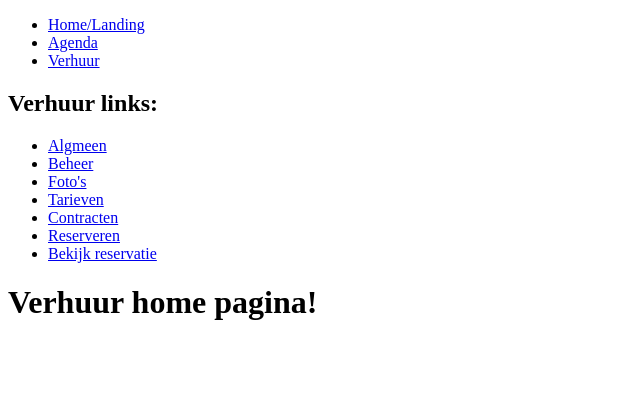
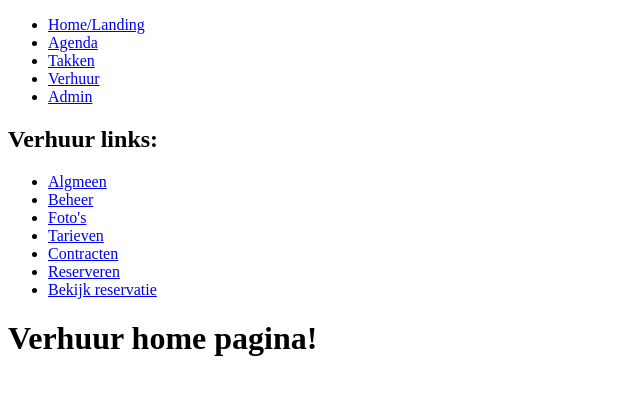
Before and after one commit to WouterVdS/BosvogelWebPlatform, a Django app: page /verhuur/ in a window 1280 px wide. Shown: the top 395 px of the page, without its empty margins (0-640 px from the left). Run offline with Django 3.2, Linux system fonts and the light colour scheme; parts of the project's set-up code (start-up, migrations or seed data) failed here and were passed over.

Commit message:
Added base for takken app

```diff
--- a/BosvogelWebPlatform/settings.py
+++ b/BosvogelWebPlatform/settings.py
@@ -41,6 +41,7 @@ INSTALLED_APPS = [
     'apps.place',
     'apps.agenda',
     'apps.rent',
+    'apps.takken',
     'rules.apps.AutodiscoverRulesConfig',
     'django.contrib.admin',
     'django.contrib.auth',
--- a/BosvogelWebPlatform/urls.py
+++ b/BosvogelWebPlatform/urls.py
@@ -8,5 +8,6 @@ urlpatterns = [
                   path('admin/', admin.site.urls),
                   path('agenda/', include('apps.agenda.urls')),
                   path('verhuur/', include('apps.rent.urls')),
+                  path('takken/', include('apps.takken.urls')),
                   path('', include('apps.home.urls')),
               ] + static(settings.MEDIA_URL, document_root=settings.MEDIA_ROOT)
--- a/apps/agenda/views.py
+++ b/apps/agenda/views.py
@@ -2,4 +2,4 @@ from django.shortcuts import render
 
 
 def index(request):
-    return render(request, 'agenda/agenda.html', {'title_suffix': ' - Agenda'})
+    return render(request, 'agenda/index.html', {'title_suffix': ' - Agenda'})
--- a/apps/home/templates/home/base.html
+++ b/apps/home/templates/home/base.html
@@ -13,7 +13,10 @@
     <ul>
         <li><a href="{% url 'home:index' %}">Home/Landing</a></li>
         <li><a href="{% url 'agenda:index' %}">Agenda</a></li>
+        <li><a href="{% url 'takken:index' %}">Takken</a></li>
         <li><a href="{% url 'rent:index' %}">Verhuur</a></li>
+        <li><a href="{% url 'admin:index' %}">Admin</a></li>
+        {# todo remove #}
     </ul>
 {% endblock navbar %}
 
--- a/apps/rent/views.py
+++ b/apps/rent/views.py
@@ -2,7 +2,7 @@ from django.shortcuts import render
 
 
 def index(request):
-    return render(request, 'rent/rent_home.html', {'title_suffix': ' - Verhuur'})
+    return render(request, 'rent/index.html', {'title_suffix': ' - Verhuur'})
 
 
 def manage_rentals(request):  # todo restrict access with rules
--- /dev/null
+++ b/apps/takken/apps.py
@@ -0,0 +1,5 @@
+from django.apps import AppConfig
+
+
+class TakkenConfig(AppConfig):
+    name = 'apps.takken'
--- /dev/null
+++ b/apps/takken/templates/takken/index.html
@@ -0,0 +1,5 @@
+{% extends 'home/base.html' %}
+
+{% block content %}
+    <h1>Takken!</h1>
+{% endblock content %}
--- /dev/null
+++ b/apps/takken/urls.py
@@ -0,0 +1,8 @@
+from django.urls import path
+
+from . import views
+
+app_name = 'takken'
+urlpatterns = [
+    path('', views.index, name='index'),
+]
--- /dev/null
+++ b/apps/takken/views.py
@@ -0,0 +1,5 @@
+from django.shortcuts import render
+
+
+def index(request):
+    return render(request, 'takken/index.html', {'title_suffix': ' - Takken'})
--- a/utils/model_utils.py
+++ b/utils/model_utils.py
@@ -6,7 +6,7 @@ from BosvogelWebPlatform.settings import MEDIA_ROOT
 
 
 class OverwriteOnSameNameStorage(FileSystemStorage):
-    media_root = MEDIA_ROOT  # to let the unit test change media_root
+    media_root = MEDIA_ROOT  # to let the unit tests change media_root
 
     def get_available_name(self, name, max_length=None):
         if self.exists(name):
```
Also changed, not shown: apps/takken/tests/test_apps.py (added, +10 -0 lines), apps/takken/tests/test_views.py (added, +9 -0 lines), utils/tests/test_model_utils.py (+1 -1 lines), .travis.yml, apps/agenda/templates/agenda/index.html (renamed from apps/agenda/templates/agenda/agenda.html), apps/rent/templates/rent/index.html (renamed from apps/rent/templates/rent/rent_home.html), apps/takken/__init__.py (added), apps/takken/migrations/__init__.py (added), apps/takken/tests/__init__.py (added).
